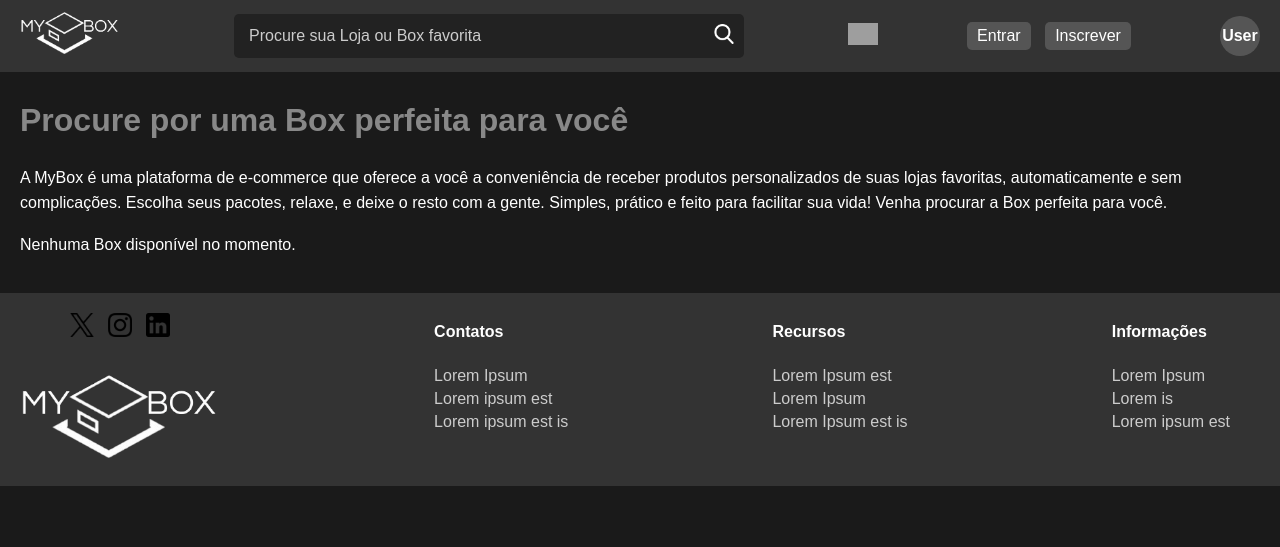
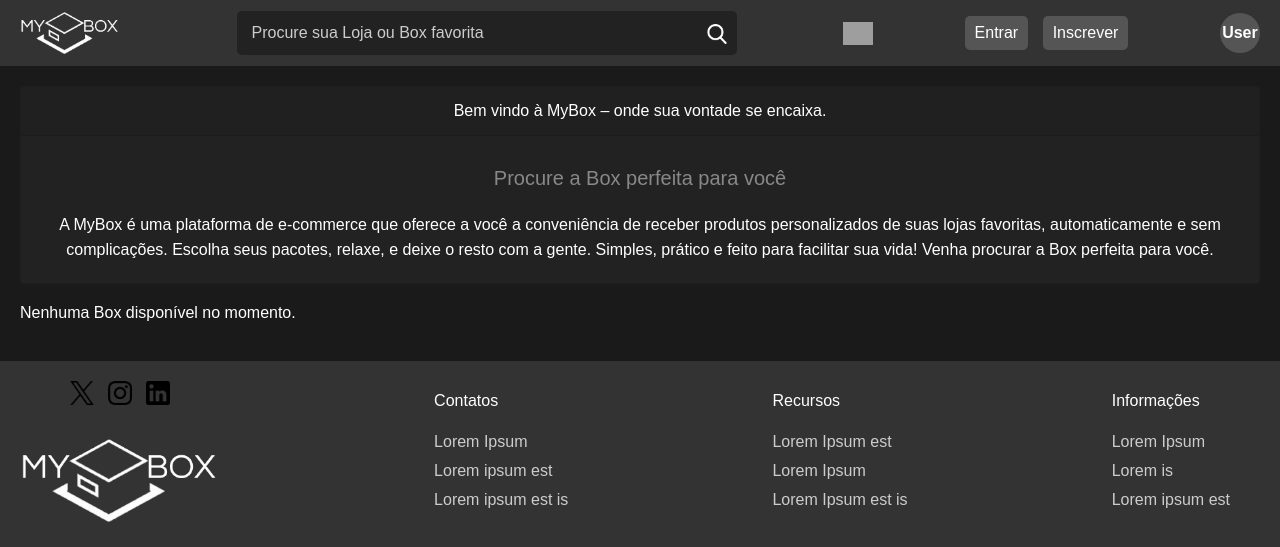
Before and after one commit to MatzkinGurza/PMR3304_MyBoxProject, a Django app: page / in a window 1280 px wide. Shown: the top 547 px of the page. Run offline with Django 5.2, Linux system fonts and the light colour scheme; data that the repository does not hold is empty; grey boxes are pictures that could not be loaded.

Commit message:
fixed entry description on home page

```diff
--- a/MyBox/home/templates/home/home.html
+++ b/MyBox/home/templates/home/home.html
@@ -5,10 +5,19 @@
 <div class="home-container">
     <!-- Texto de Apresentação -->
     <div class="intro-section">
-        <h1>Procure por uma Box perfeita para você</h1>
-        <p>
-            A MyBox é uma plataforma de e-commerce que oferece a você a conveniência de receber produtos personalizados de suas lojas favoritas, automaticamente e sem complicações. Escolha seus pacotes, relaxe, e deixe o resto com a gente. Simples, prático e feito para facilitar sua vida! Venha procurar a Box perfeita para você.
-        </p>
+        <div class="card text-white mb-3" style="background-color: #222; width: 100%;">
+            <div class="card-header text-center">Bem vindo à MyBox – onde sua vontade se encaixa.</div>
+            <div class="card-body text-center">
+                <h5 class="card-title">Procure a Box perfeita para você</h5>
+                <p class="card-text">
+                    A MyBox é uma plataforma de e-commerce que
+                    oferece a você a conveniência de receber produtos personalizados
+                    de suas lojas favoritas, automaticamente e sem complicações.
+                    Escolha seus pacotes, relaxe, e deixe o resto com a gente. Simples,
+                    prático e feito para facilitar sua vida! Venha procurar a Box perfeita para você.
+                </p>
+            </div>
+        </div>
     </div>
 
     <!-- Grade de Produtos -->
--- a/MyBox/templates/base.html
+++ b/MyBox/templates/base.html
@@ -10,6 +10,11 @@
     <title>
         {% block title %}{% endblock %} | MyBox
     </title>
+
+    <!-- Link para o CSS do Bootstrap -->
+    <link rel="stylesheet" href="https://cdn.jsdelivr.net/npm/bootstrap@4.4.1/dist/css/bootstrap.min.css"
+    integrity="sha384-Vkoo8x4CGsO3+Hhxv8T/Q5PaXtkKtu6ug5TOeNV6gBiFeWPGFN9MuhOf23Q9Ifjh" crossorigin="anonymous">
+
     <!-- Link para o CSS principal que importa os outros arquivos de estilo -->
     <link rel="stylesheet" type="text/css" href="{% static 'css/base.css' %}">
 </head>
```
Also changed, not shown: requirements_copy.txt (added, +20 -0 lines), 1 other file.
